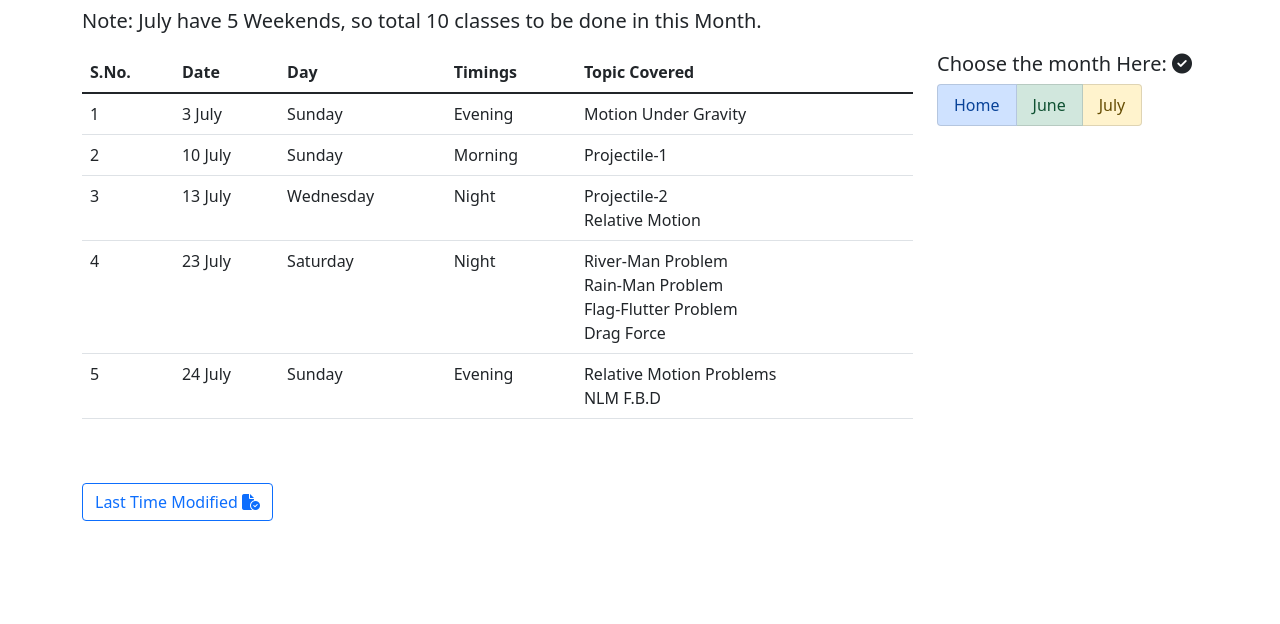
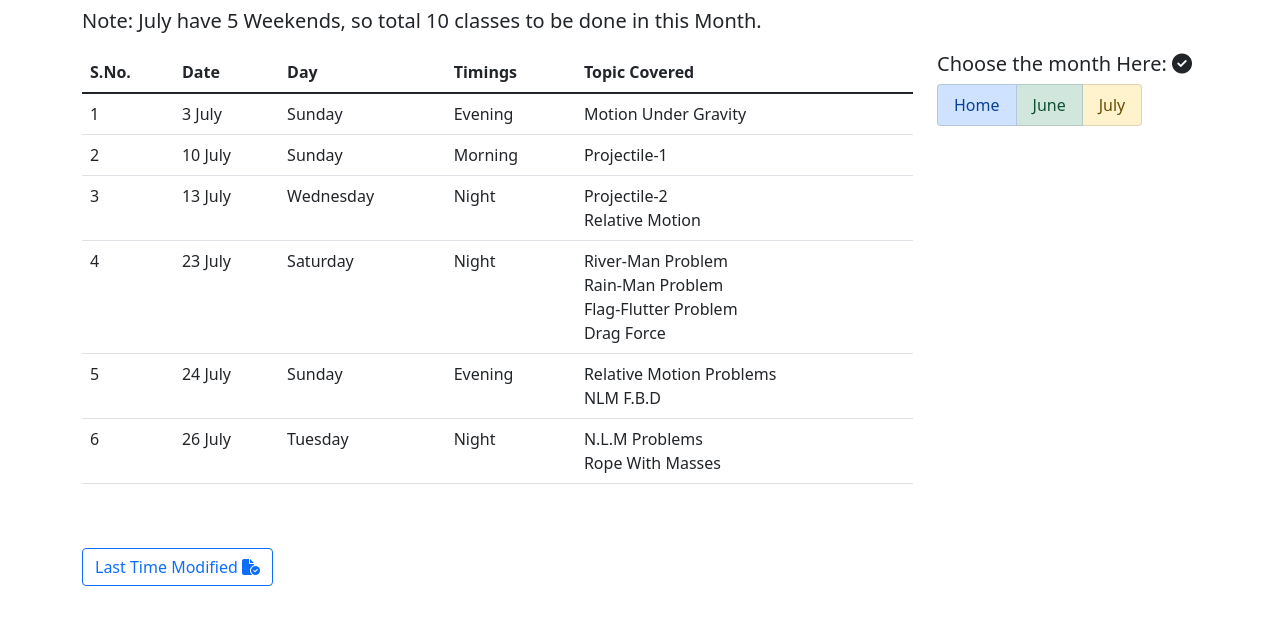
Before and after one commit to sudhanshusmith/Neepun, a plain HTML site: page july.html in a window 1280 px wide. Shown: the part 110-734 px from the top of the page. Drawn offline with Linux system fonts and the light colour scheme.

Commit message:
Update july.html

```diff
--- a/july.html
+++ b/july.html
@@ -77,6 +77,16 @@
               </tr>
 
 
+
+              <tr>
+                <td>6</td>
+                <td>26 July</td>
+                <td>Tuesday</td>
+                <td>Night</td>
+                <td>N.L.M Problems <br> Rope With Masses</td>
+              </tr>
+
+
             </tbody>
           </table>
         </div>
```
